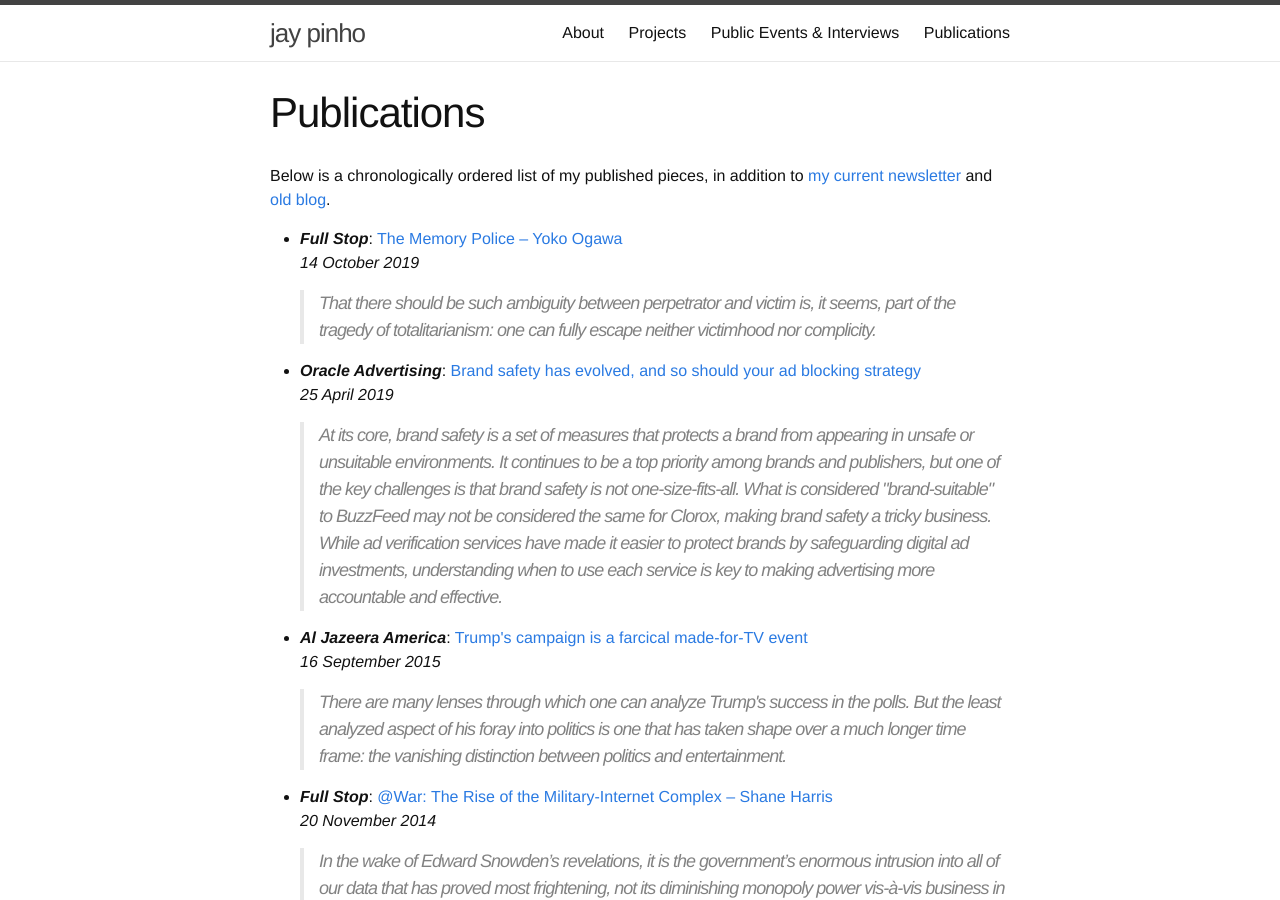
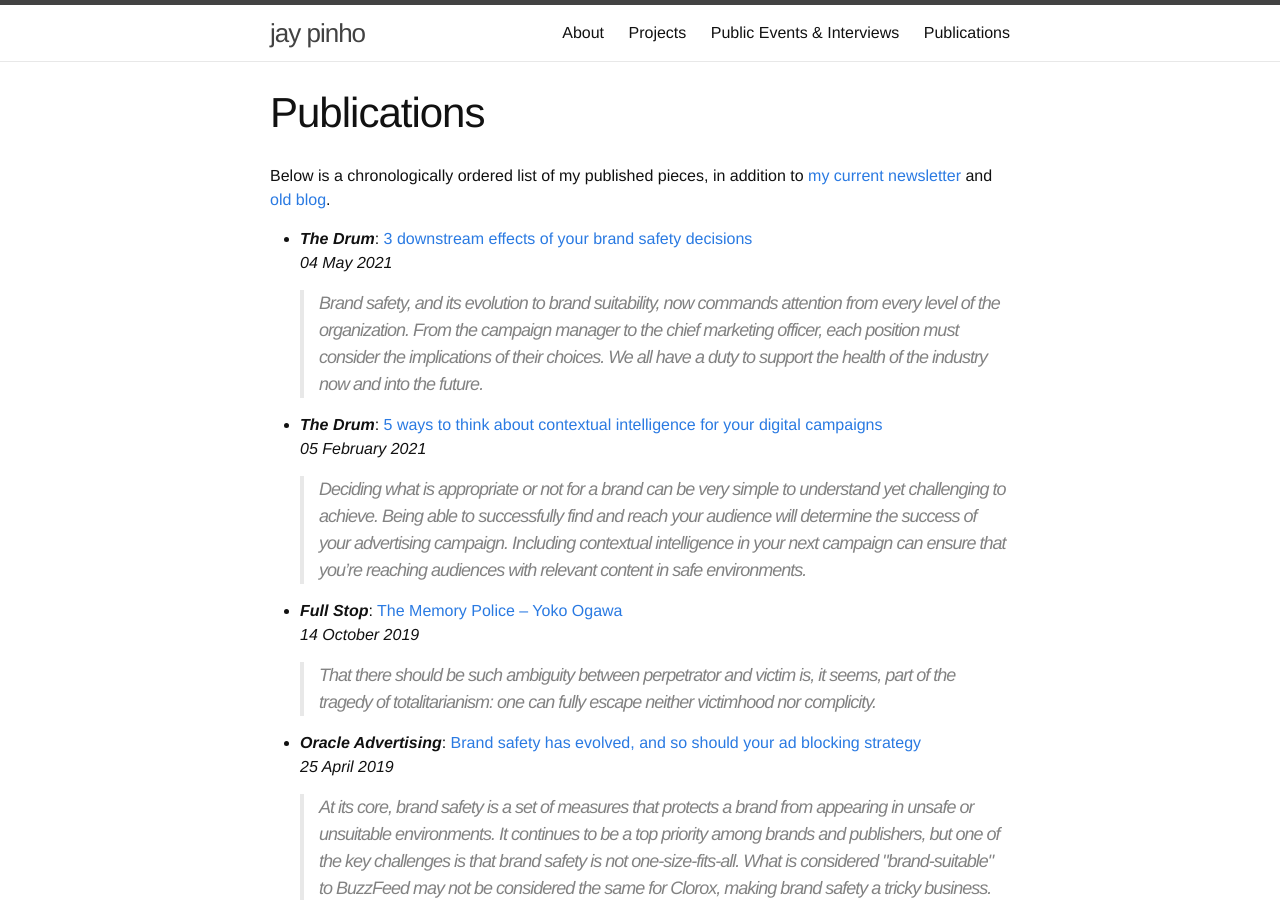
Before and after one commit to jaypinho/jaypinho.github.io, a Jekyll site: the page built from publications.md, in a window 1280 px wide and 900 px high. Built offline with Jekyll 4.4.1, drawn with Linux system fonts in a browser that asks for light colours.

Commit message:
Add 2 Drum articles

```diff
--- a/_data/publications.yaml
+++ b/_data/publications.yaml
@@ -1,3 +1,15 @@
+- title: "3 downstream effects of your brand safety decisions"
+  publisher: The Drum
+  date: 2021-05-04 09:00:00
+  link: https://www.thedrum.com/profile/oracle-data-cloud/news/3-downstream-effects-of-your-brand-safety-decisions
+  excerpt: "Brand safety, and its evolution to brand suitability, now commands attention from every level of the organization. From the campaign manager to the chief marketing officer, each position must consider the implications of their choices. We all have a duty to support the health of the industry now and into the future."
+
+- title: "5 ways to think about contextual intelligence for your digital campaigns"
+  publisher: The Drum
+  date: 2021-02-05 09:00:00
+  link: https://www.thedrum.com/profile/oracle-data-cloud/news/5-ways-to-think-about-contextual-intelligence-for-your-digital-campaigns
+  excerpt: "Deciding what is appropriate or not for a brand can be very simple to understand yet challenging to achieve. Being able to successfully find and reach your audience will determine the success of your advertising campaign. Including contextual intelligence in your next campaign can ensure that you’re reaching audiences with relevant content in safe environments."
+
 - title: "The Memory Police – Yoko Ogawa"
   publisher: Full Stop
   date: 2019-10-14 09:00:00
```
